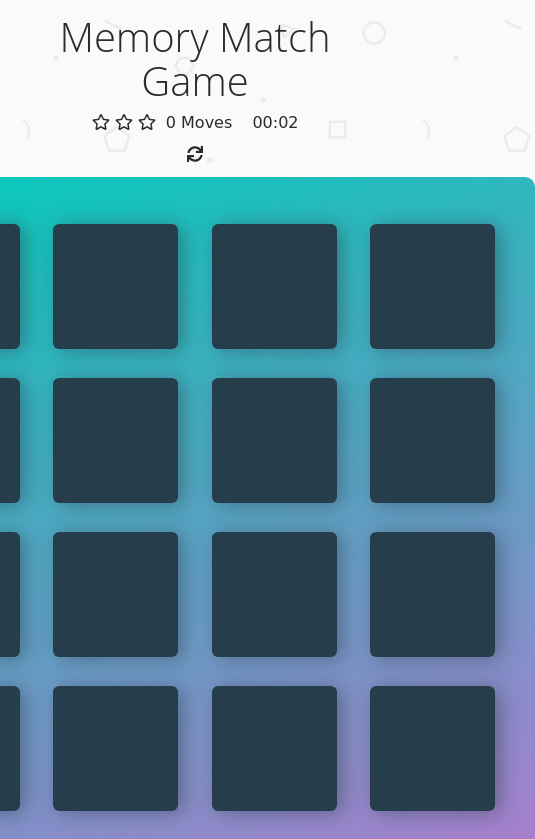
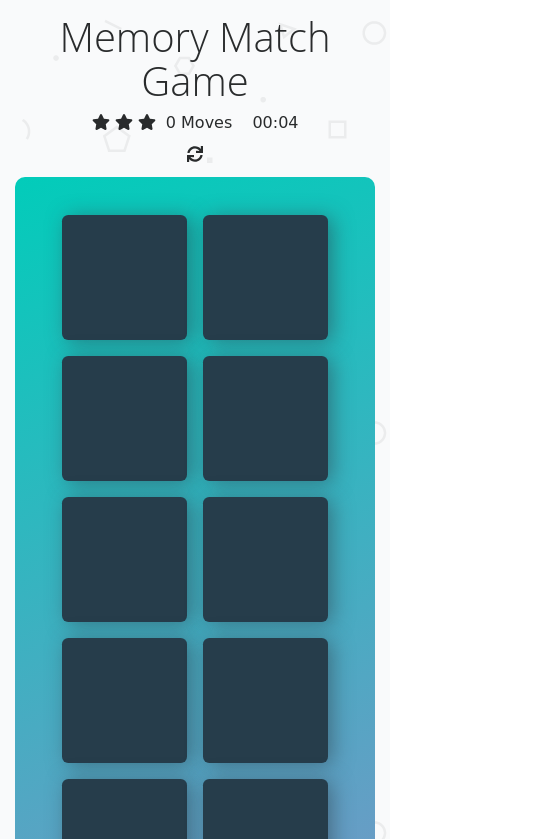
Before and after one commit to JoeyDye/memory-match-game, a plain HTML site: page index.html in a window 390 px wide. Both pictures are taken after a click on the element 195 px from the left and 155 px from the top of the page. Shown: the top 839 px of the page, 535 px wide, since content can reach past the window. Drawn offline with nearby package versions, Linux system fonts and the light colour scheme; a web font is replaced by a local one.

Commit message:
feat: Set responsive styles

```diff
--- a/css/app.css
+++ b/css/app.css
@@ -42,7 +42,7 @@ h1 {
   flex-basis: 50%;
   justify-content: space-between;
   align-items: center;
-  width: 680px;
+  max-width: 680px;
   min-height: 680px;
   margin: 0 0 3em;
   padding: 32px;
@@ -255,3 +255,10 @@ h1 {
   float: right;
   cursor: pointer;
 }
+
+@media screen and (max-width: 414px) {
+  .deck {
+    justify-content: center;
+    padding: 30px;
+  }
+}
--- a/js/app.js
+++ b/js/app.js
@@ -3,13 +3,17 @@ const deck = document.querySelector('.deck');
 const cards = deck.children;
 const rating = document.querySelector('.score__stars');
 const stars = rating.children;
-let star;
-let starText = 'stars';
 const moves = document.querySelector('.score__moves');
 const modal = document.querySelector('.modal-body');
 const timer = document.querySelector('.score__timer');
 const reset = document.querySelector('.score__restart');
 const playAgain = document.querySelector('.play-again');
+let timerStart;
+let minutesLabel = document.getElementById("minutes");
+let secondsLabel = document.getElementById("seconds");
+let totalSeconds = 0;
+let star;
+let starText = 'stars';
 let newCards = [];
 let starCount = 3;
 let score = 0;
@@ -22,9 +26,6 @@ let firstCard;
 let firstCardClass
 let secondCard;
 let secondCardClass
-let minutesLabel = document.getElementById("minutes");
-let secondsLabel = document.getElementById("seconds");
-let totalSeconds = 0;
 
 /*
  * Timer (reference: https://stackoverflow.com/questions/5517597/plain-count-up-timer-in-javascript)
@@ -111,7 +112,8 @@ const resetGame = () => {
   moveCount = 0;
   moves.innerText = moveCount;
 
-  // Reset time
+  // Reset timer
+  timerStart = setInterval(setTime, 1000);
   totalSeconds = 0;
 
   // Reset stars
@@ -121,7 +123,7 @@ const resetGame = () => {
   }
 
   for (let val of stars) {
-    val.innerHTML = '<i class="far fa-star"></i>';
+    val.innerHTML = '<i class="fas fa-star"></i>';
   }
 
   starCount = 3;
@@ -188,6 +190,7 @@ const correctMatch = (card1, card2) => {
   // Check for win
   score += 1;
   if (score > 7) {
+    clearInterval(timerStart);
     let time = getTime();
     if (starCount === 1) {
       starText = 'star';
@@ -233,7 +236,7 @@ const cardMatch = evt => {
    }
  }
 
-setInterval(setTime, 1000);
+timerStart = setInterval(setTime, 1000);
 shuffleCards();
 deck.addEventListener('click', cardMatch);
 reset.addEventListener('click', resetGame);
```
Also changed, not shown: README.md (added).
